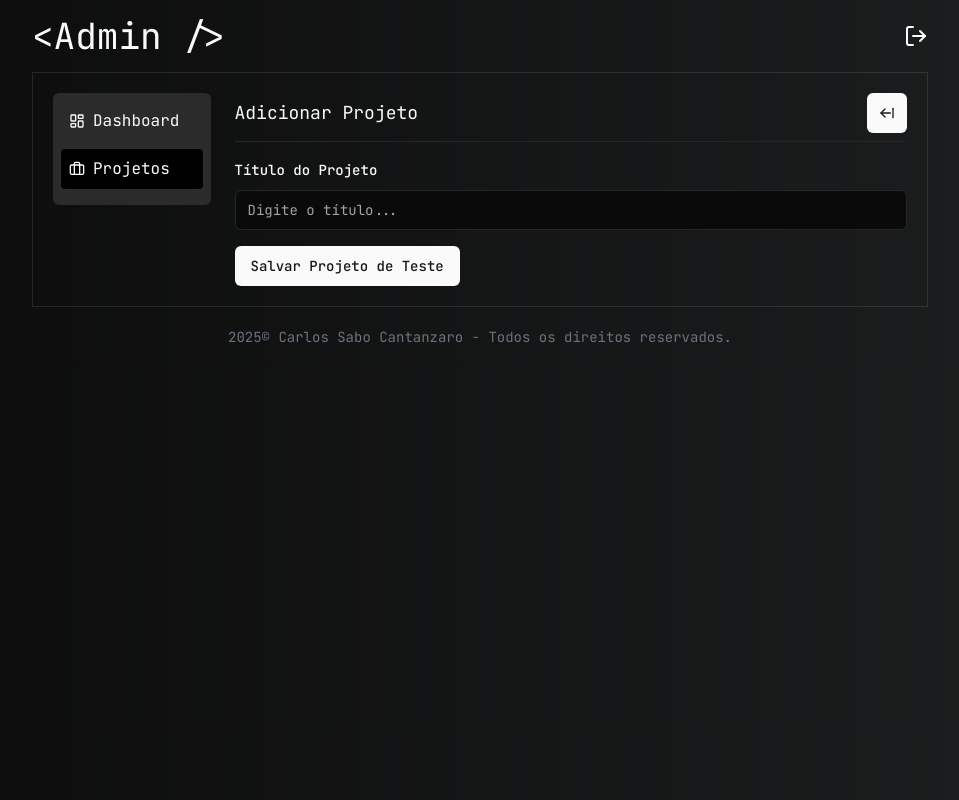
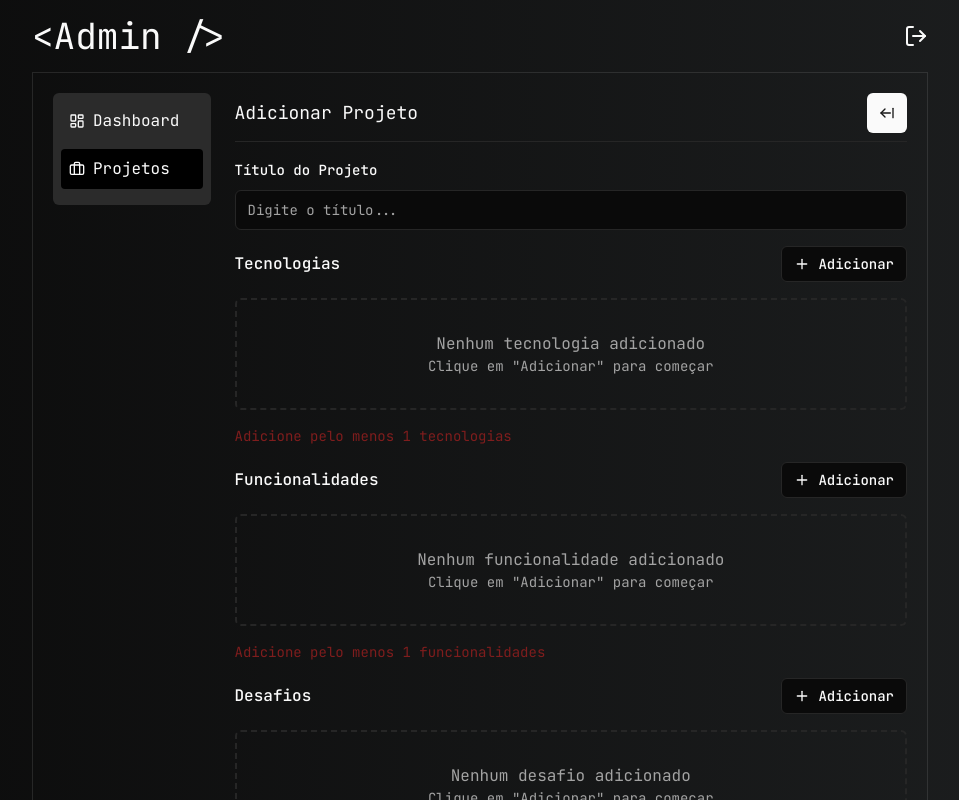
Before and after one commit to carloscsc/portfolio, a Next.js app: page /admin/projects/cadastrar in a window 1280 px wide. Shown: the top 800 px of the page, without its empty margins (160-1119 px from the left). Built offline with nearby package versions, Linux system fonts and the light colour scheme.

Commit message:
feat: add repeatable fields for technologies, functionalities, challenges, and results in project registration

```diff
--- a/src/app/admin/projects/(routes)/cadastrar/page.tsx
+++ b/src/app/admin/projects/(routes)/cadastrar/page.tsx
@@ -18,6 +18,7 @@ import {
 } from '@/components/ui/form'
 import { store } from '../../src/actions/project.actions'
 import { Input } from '@/components/ui/input'
+import { RepeatableTextField } from '@/components/ui/repeatable-field'
 
 const cadastrarProjeto = () => {
 	const form = useForm<StoreProjectTypes>({
@@ -34,11 +35,11 @@ const cadastrarProjeto = () => {
 			repo_link: 'https://github.com',
 			cover: 'https://picsum.photos/200/300',
 			about_project: 'Projeto de teste, foi muito legal fazer ele',
-			technologies: ['react', 'nodejs'],
-			functionalities: ['Funcionalidade 1', 'Funcionalidade 2'],
+			technologies: [],
+			functionalities: [],
 			gallery: [],
-			challenges: ['Desafio 1', 'Desafio 2'],
-			results: ['Resultado 1', 'Resultado 2'],
+			challenges: [],
+			results: [],
 			status: 'ativo',
 		},
 	})
@@ -87,6 +88,42 @@ const cadastrarProjeto = () => {
 						)}
 					/>
 
+					<RepeatableTextField
+						control={form.control}
+						name='technologies'
+						label='Tecnologias'
+						placeholder='Ex: React, TypeScript, Node.js'
+						minItems={1}
+						maxItems={15}
+					/>
+
+					<RepeatableTextField
+						control={form.control}
+						name='functionalities'
+						label='Funcionalidades'
+						placeholder='Ex: Login, Cadastro, Painel de Controle'
+						minItems={1}
+						maxItems={15}
+					/>
+
+					<RepeatableTextField
+						control={form.control}
+						name='challenges'
+						label='Desafios'
+						placeholder='Ex: Desafio 1, Desafio 2'
+						minItems={1}
+						maxItems={15}
+					/>
+
+					<RepeatableTextField
+						control={form.control}
+						name='results'
+						label='Resultados'
+						placeholder='Ex: Resultado 1, Resultado 2'
+						minItems={1}
+						maxItems={15}
+					/>
+
 					<Button type='submit'>Salvar Projeto de Teste</Button>
 				</form>
 			</Form>
--- a/src/app/admin/projects/src/types/project.schema.ts
+++ b/src/app/admin/projects/src/types/project.schema.ts
@@ -15,13 +15,19 @@ export const ProjectSchema = z.object({
 	repo_link: z.url().optional(),
 	cover: z.string(),
 	about_project: z.string(),
-	technologies: z.array(z.string()).min(1, 'Adicione ao menos uma tecnologia'),
+	technologies: z
+		.array(z.string().min(1, 'Tecnologia não pode estar vazia'))
+		.min(1, 'Adicione ao menos uma tecnologia'),
 	functionalities: z
-		.array(z.string())
+		.array(z.string().min(1, 'Funcionalidade não pode estar vazia'))
 		.min(1, 'Adicione ao menos uma funcionalidade'),
 	gallery: z.array(z.string()).optional(),
-	challenges: z.array(z.string()).min(1, 'Adicione ao menos um desafio'),
-	results: z.array(z.string()).min(1, 'Adicione ao menos um resultado'),
+	challenges: z
+		.array(z.string().min(1, 'Desafio não pode estar vazio'))
+		.min(1, 'Adicione ao menos um desafio'),
+	results: z
+		.array(z.string().min(1, 'Resultado não pode estar vazio'))
+		.min(1, 'Adicione ao menos um resultado'),
 	status: z.enum(['ativo', 'inativo']).default('ativo'),
 	createdAt: z.date().default(() => new Date()),
 	updatedAt: z.date().default(() => new Date()),
--- /dev/null
+++ b/src/components/ui/repeatable-field.tsx
@@ -0,0 +1,119 @@
+'use client'
+
+import * as React from 'react'
+import { useFieldArray, Control } from 'react-hook-form'
+import { Button } from '@/components/ui/button'
+import { Input } from '@/components/ui/input'
+import {
+	FormField,
+	FormItem,
+	FormLabel,
+	FormControl,
+	FormMessage,
+	FormDescription,
+} from '@/components/ui/form'
+import { cn } from '@/lib/utils'
+import { Plus, X } from 'lucide-react'
+
+interface RepeatableStringFieldProps {
+	control: Control<any>
+	name: string
+	label: string
+	description?: string
+	placeholder?: string
+	className?: string
+	inputType?: 'text' | 'url' | 'email'
+	minItems?: number
+	maxItems?: number
+	validation?: (value: string) => string | undefined
+}
+
+export function RepeatableTextField({
+	control,
+	name,
+	label,
+	description,
+	placeholder = 'Digite aqui...',
+	className,
+	inputType = 'text',
+	minItems = 0,
+	maxItems = 20,
+	validation,
+}: RepeatableStringFieldProps) {
+	const { fields, append, remove } = useFieldArray({
+		control,
+		name,
+	})
+
+	return (
+		<div className={cn('space-y-4', className)}>
+			<div>
+				<div className='flex items-center justify-between mb-2'>
+					<FormLabel className='text-base font-medium'>{label}</FormLabel>
+					<Button
+						type='button'
+						variant='outline'
+						size='sm'
+						onClick={() => append('')}
+						disabled={fields.length >= maxItems}
+						className='flex items-center gap-2'>
+						<Plus className='w-4 h-4' />
+						Adicionar
+					</Button>
+				</div>
+				{description && (
+					<FormDescription className='mb-4'>{description}</FormDescription>
+				)}
+			</div>
+
+			<div className='space-y-3'>
+				{fields.map((field, index) => (
+					<div
+						key={field.id}
+						className='flex gap-2 items-start'>
+						<FormField
+							control={control}
+							name={`${name}.${index}`}
+							rules={validation ? { validate: validation } : undefined}
+							render={({ field: inputField }) => (
+								<FormItem className='flex-1'>
+									<FormControl>
+										<Input
+											{...inputField}
+											type={inputType}
+											placeholder={`${placeholder} ${index + 1}`}
+										/>
+									</FormControl>
+									<FormMessage />
+								</FormItem>
+							)}
+						/>
+
+						<Button
+							type='button'
+							variant='destructive'
+							size='sm'
+							onClick={() => remove(index)}
+							disabled={fields.length <= minItems}
+							className='mt-0'>
+							<X className='w-4 h-4' />
+						</Button>
+					</div>
+				))}
+
+				{fields.length === 0 && (
+					<div className='text-center py-8 text-muted-foreground border-2 border-dashed rounded-md'>
+						<p>Nenhum {label.toLowerCase().slice(0, -1)} adicionado</p>
+						<p className='text-sm'>Clique em "Adicionar" para começar</p>
+					</div>
+				)}
+			</div>
+
+			{minItems > 0 && fields.length < minItems && (
+				<p className='text-sm text-destructive'>
+					Adicione pelo menos {minItems} {label.toLowerCase()}
+				</p>
+			)}
+		</div>
+	)
+}
```
